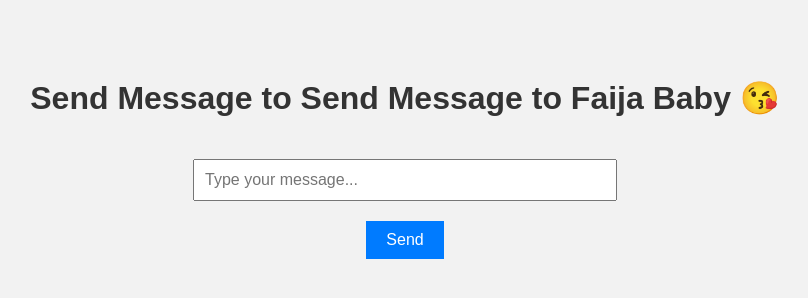
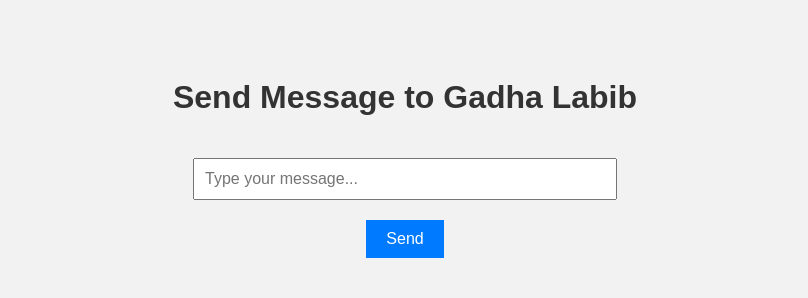
Before and after one commit to labibgadha/comm, a plain HTML site: page index.html in a window 1280 px wide. Shown: the whole page, without its empty margins (235-1043 px from the left). Drawn offline with Linux system fonts and the light colour scheme.

Commit message:
Update index.html

```diff
--- a/index.html
+++ b/index.html
@@ -40,7 +40,7 @@
 </head>
 <body>
 
-  <h1>Send Message to Send Message to Faija Baby 😘</h1>
+  <h1>Send Message to Gadha Labib</h1>
   <input type="text" id="messageInput" placeholder="Type your message...">
   <br>
   <button onclick="sendMessage()">Send</button>
```
